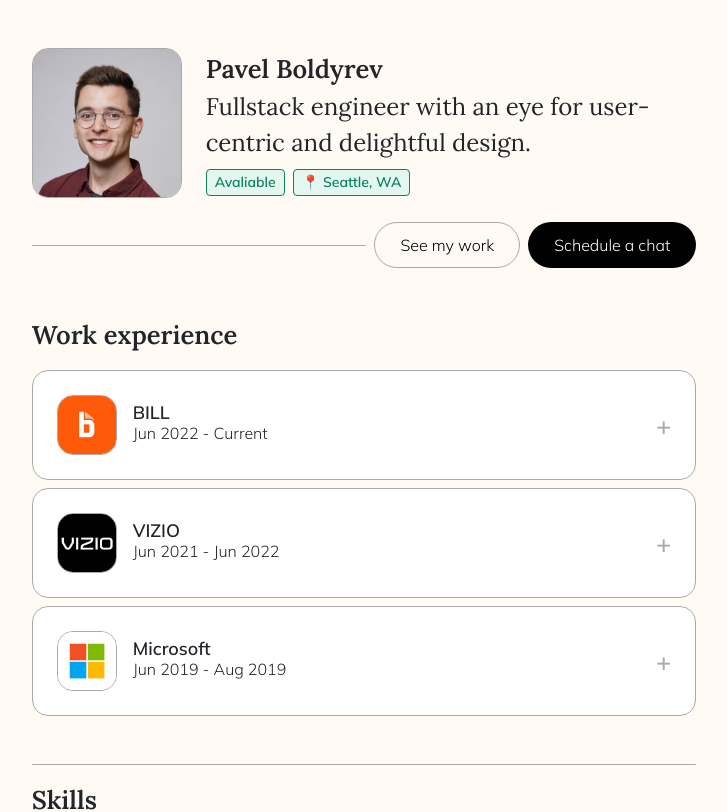
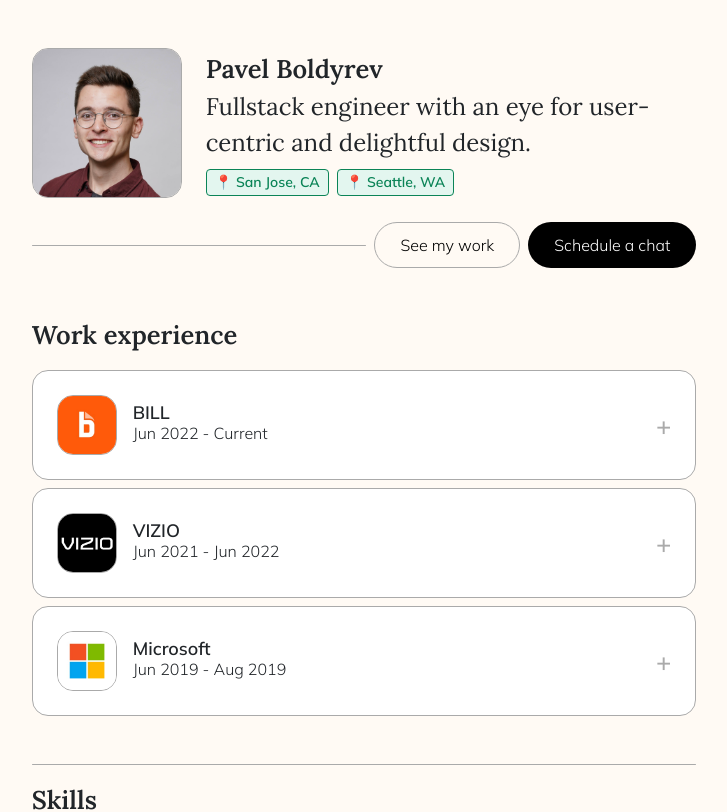
Before and after one commit to pboldyrev/personal, a React (Create React App) app in the folder personal/: page / in a window 1280 px wide. Shown: the top 812 px of the page, without its empty margins (276-1003 px from the left). Built offline with nearby package versions, Linux system fonts and the light colour scheme.

Commit message:
Change tag to location

```diff
--- a/personal/src/constants/strings.ts
+++ b/personal/src/constants/strings.ts
@@ -4,8 +4,8 @@
     "Fullstack engineer with an eye for user-centric and delightful design.",
   PRIMARY_CTA: "Schedule a chat",
   SECONDARY_CTA: "See my work",
-  AVALIABLE_TAG: "Avaliable",
-  LOCATION_TAG: "📍 Seattle, WA",
+  AVALIABLE_TAG: "📍 San Jose, CA",
+  LOCATION_TAG: "📍 Seattle, WA"
 };
 
 export const EXPERIENCE = {
```
